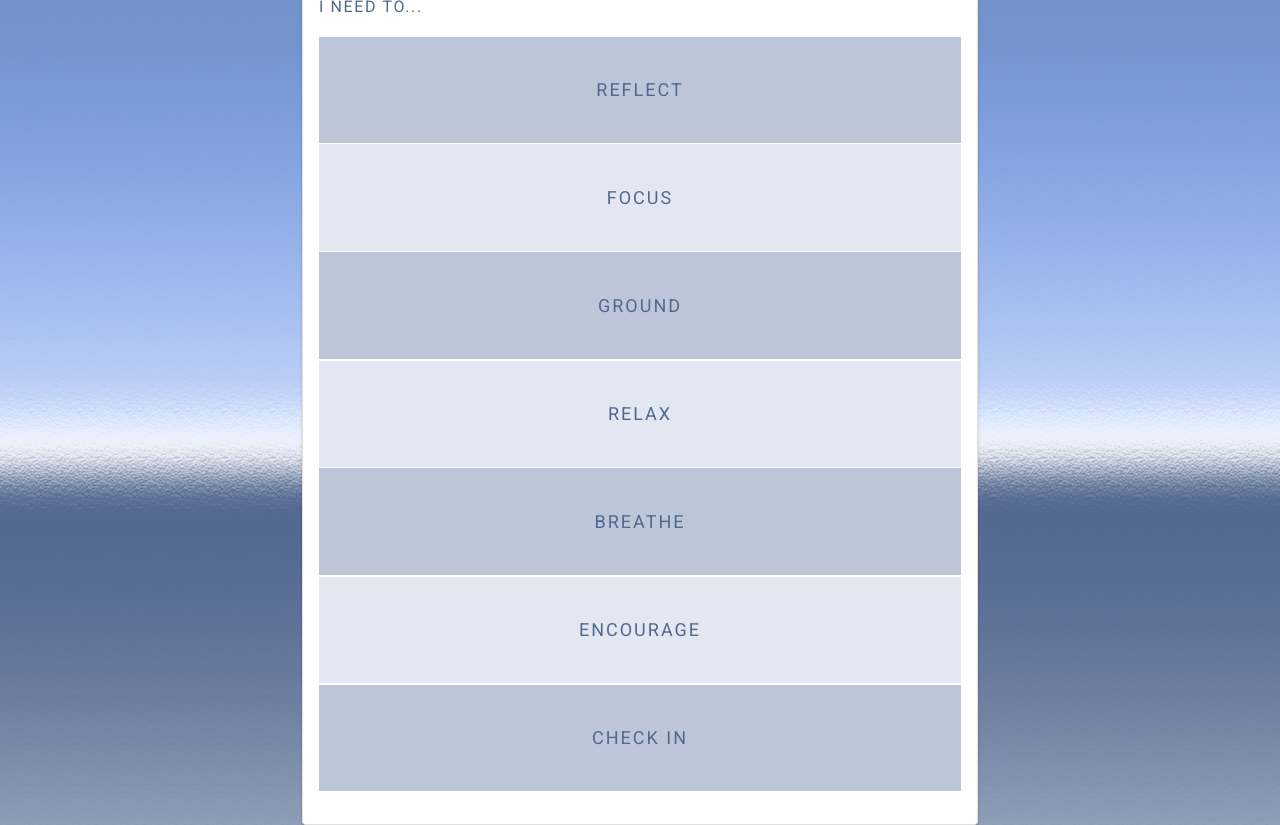
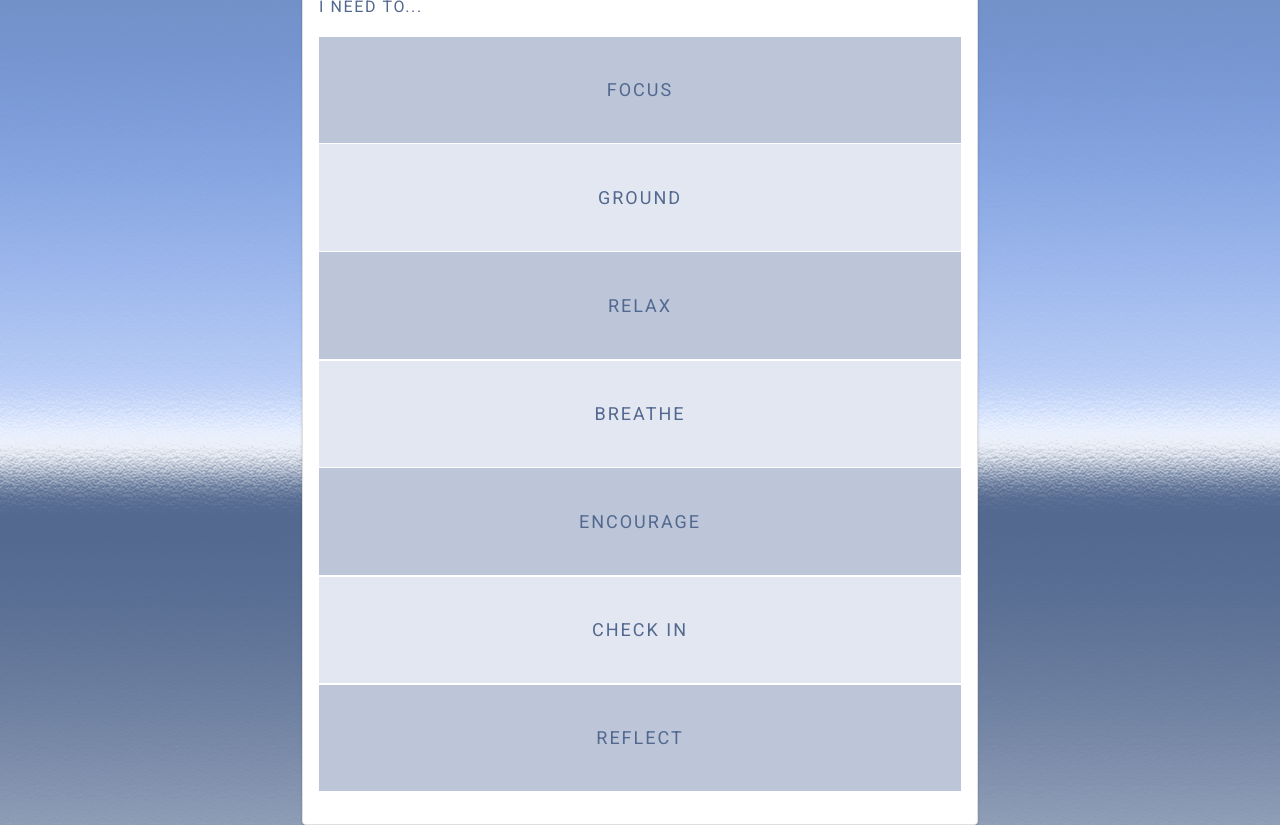
Before and after one commit to 2122SeniorProject06/2122_Senior_Project_06_UI, an Angular app: page /main-menu in a window 1280 px wide. Built offline with nearby package versions, Linux system fonts and the light colour scheme.

Commit message:
Moved Journal to bottom

```diff
--- a/src/app/mainmenu/mainmenu.component.html
+++ b/src/app/mainmenu/mainmenu.component.html
@@ -3,9 +3,6 @@
     <mat-card-content *ngIf="!showLoading">
       <h3 class="title">I NEED TO...</h3>
       <mat-grid-list cols="1" rowHeight="6:1" class="grid-layout-custom">
-        <!--Navigates to the Journaling Feature "Reflect"-->
-        <mat-grid-tile id="/login" (click)="routeToChoice($event)">REFLECT</mat-grid-tile>
-
         <!--Navigates to the Count Game Feature "Focus"-->
         <mat-grid-tile id="/count-game" (click)="routeToChoice($event)">FOCUS</mat-grid-tile>
 
@@ -23,6 +20,9 @@
 
         <!--Navigates to the Checkin Feature "Check In" -->
         <mat-grid-tile id="/check-in" (click)="routeToChoice($event)">CHECK IN</mat-grid-tile>
+
+        <!--Navigates to the Journaling Feature "Reflect"-->
+        <mat-grid-tile id="/login" (click)="routeToChoice($event)">REFLECT</mat-grid-tile>
       </mat-grid-list>
     </mat-card-content>
     <mat-card-content>
```
